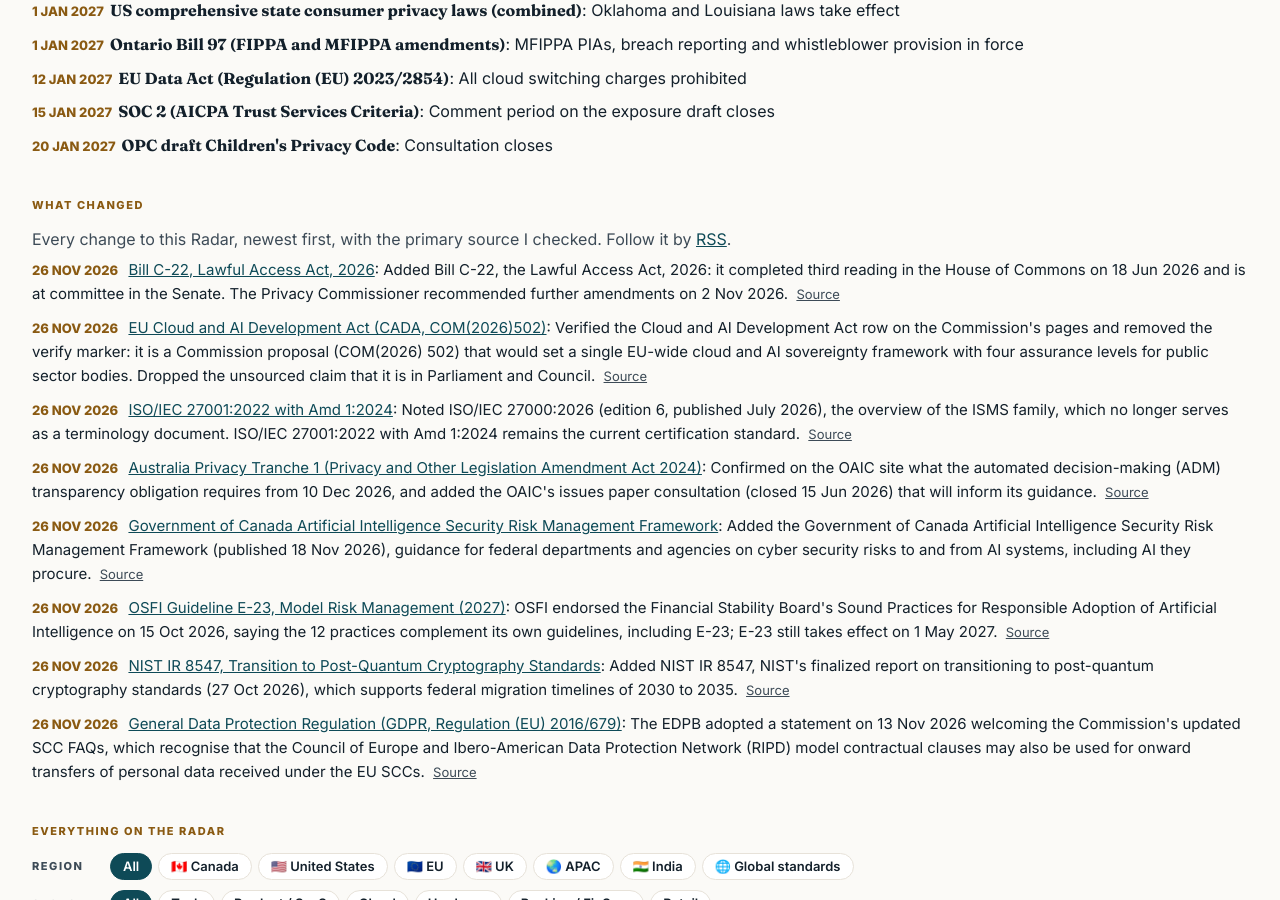
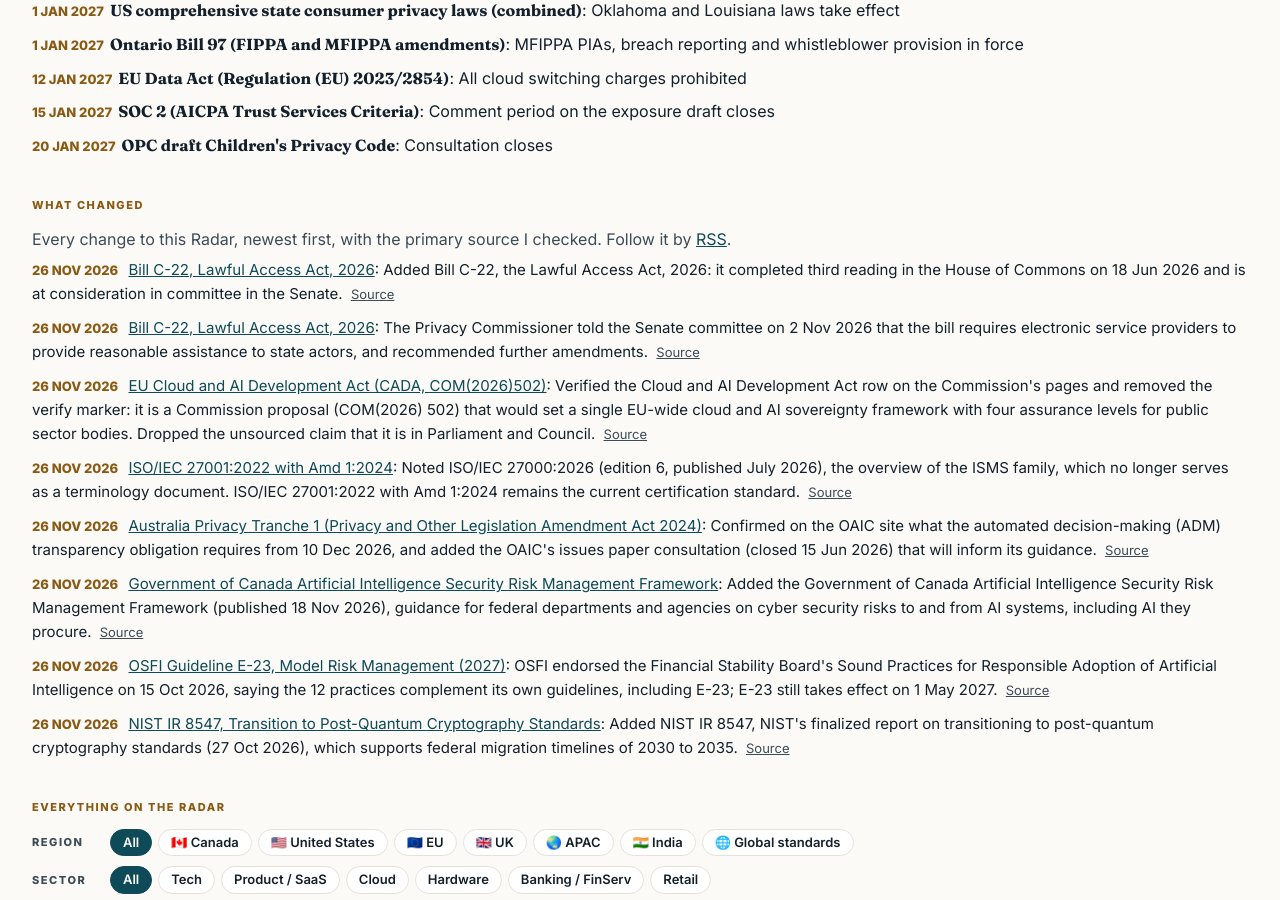
Before and after one commit to grc-with-sjo/grc-insights, a Jekyll site: the page built from radar.html, in a window 1280 px wide and 900 px high, scrolled down 770 px. Built offline with Jekyll 4.4.1, drawn with Linux system fonts in a browser that asks for light colours.

Commit message:
radar: split C-22 change entry so each quote matches its source
Co-Authored-By: Claude Opus 5.5 <noreply@anthropic.com>

```diff
--- a/_data/radar_changes.yml
+++ b/_data/radar_changes.yml
@@ -2,8 +2,13 @@
 # Add an entry only after reading the primary source; `source` is that primary page.
 - date: "2026-11-26"
   id: ca-bill-c22
-  change: "Added Bill C-22, the Lawful Access Act, 2026: it completed third reading in the House of Commons on 18 Jun 2026 and is at committee in the Senate. The Privacy Commissioner recommended further amendments on 2 Nov 2026."
+  change: "Added Bill C-22, the Lawful Access Act, 2026: it completed third reading in the House of Commons on 18 Jun 2026 and is at consideration in committee in the Senate."
   source: "https://www.parl.ca/legisinfo/en/bill/45-1/c-22"
+  quote: "Referral to committee on Thursday, October 22, 2026 (Senate)"
+- date: "2026-11-26"
+  id: ca-bill-c22
+  change: "The Privacy Commissioner told the Senate committee on 2 Nov 2026 that the bill requires electronic service providers to provide reasonable assistance to state actors, and recommended further amendments."
+  source: "https://www.priv.gc.ca/en/opc-actions-and-decisions/advice-to-parliament/2026/parl_261102/"
   quote: "Bill C-22 is expressly designed to address some of those challenges, including by requiring electronic service providers to provide reasonable assistance to state actors in exercising lawful authorities."
 - date: "2026-11-26"
   id: eu-cada
```
